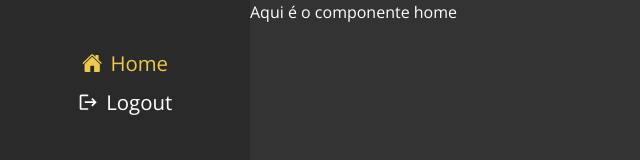
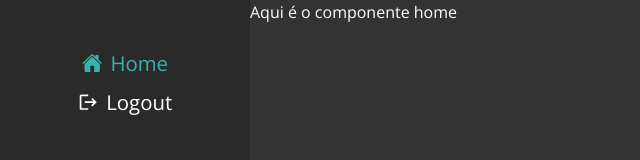
Before and after one commit to joseMarciano/front-fake-end, a Next.js app: page /home in a window 1280 px wide. Shown: the top 160 px of the page, without its empty margins (0-640 px from the left). Built offline with nearby package versions, Linux system fonts and the light colour scheme.

Commit message:
refactor: add catch in promise

```diff
--- a/components/menu/index.tsx
+++ b/components/menu/index.tsx
@@ -40,11 +40,12 @@ export default function Menu({ variant }: MenuProps) {
 
     const logOut = () => {
         http.post('auth/logout')
+            .then(goToLoginPage)
             .then(clearTokens)
-            .then(goToLoginPage)
+            .catch((error) => console.warn(error))
 
-        function goToLoginPage() {
-            router.push('/login')
+        function goToLoginPage(): Promise<boolean> {
+            return router.push('/login')
         }
     }
 
@@ -115,7 +116,7 @@ export default function Menu({ variant }: MenuProps) {
         return (
             <VStack fontSize="1.275rem">
                 <Link to="/home">
-                    <HStack color={router.asPath === "/home" ? "yellow.400" : ""}>
+                    <HStack color={router.asPath === "/home" ? "teal.400" : ""}>
                         <IoHome />
                         <Text>Home</Text>
                     </HStack>
```
